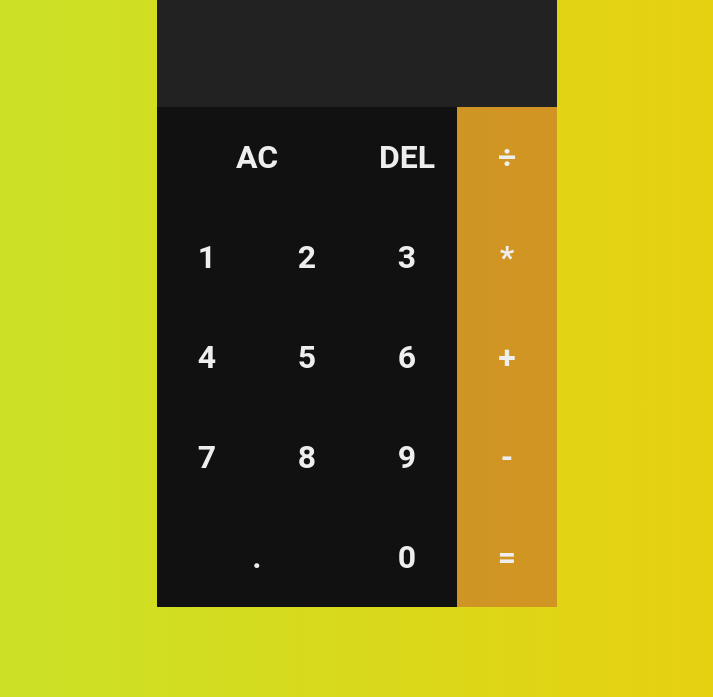
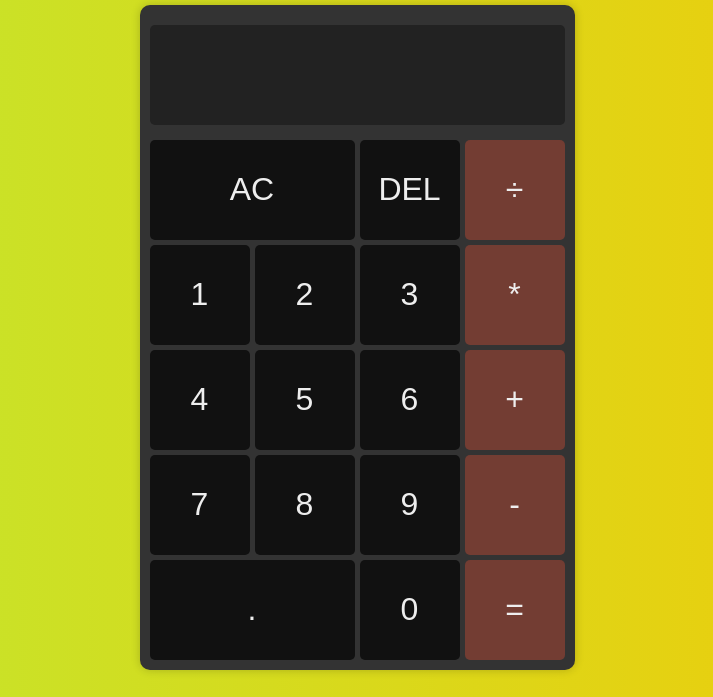
Before and after one commit to maiconserafim/ListaJS, a plain HTML site: page Projeto Calculadora/index.html in a window 1280 px wide. Shown: the part 103-800 px from the top of the page, without its empty margins (283-996 px from the left). Drawn offline with Linux system fonts and the light colour scheme.

Commit message:
Update index.html

```diff
--- a/Projeto Calculadora/index.html
+++ b/Projeto Calculadora/index.html
@@ -1,31 +1,38 @@
+<html>
+  <body>
+  <h1>Maiquin</h1>
 <!DOCTYPE html>
 <html lang="en">
 <head>
-    <meta charset="UTF-8" />
-    <meta http-equiv="X-UA-Compatible" content="IE=edge" />
-    <meta name="viewport" content="width=device-width, initial-scale=1.0" />
+    <meta charset="UTF-8">
+    <meta name="viewport" content="width=device-width, initial-scale=1.0">
     <title>Calculadora</title>
-    <style>* {
-        box-sizing: border-box;
+    <style>
+        /* Estilos para o corpo */
+body {
+    background: linear-gradient(to right, #c0e82f, #f1ca08);
+    display: flex;
+    justify-content: center;
+    align-items: center;
+    min-height: 100vh;
+    margin: 0;
     font-family: "Roboto", sans-serif;
-        font-weight: bold;
-        margin: 0;
-        padding: 0;
+    flex-direction: column;
 }
 
-      body {
-        background: linear-gradient(to right, #c0e82f, #f1ca08);
+/* Estilos para o contêiner da calculadora */
+.grid-container {
+    display: grid;
+    grid-template-columns: repeat(4, 100px);
+    grid-template-rows: minmax(120px, auto) repeat(5, 100px);
+    gap: 5px;
+    background: #333;
+    padding: 10px;
+    border-radius: 10px;
+    box-shadow: 0 0 10px rgba(0, 0, 0, 0.2);
 }
 
-      .grid-container {
-        display: grid;
-        justify-content: center;
-        align-content: center;
-        min-height: 100vh;
-        grid-template-columns: repeat(4, 100px);
-        grid-template-rows: minmax(120px, auto) repeat(5, 100px);
-      }
-
+/* Estilos para os botões da calculadora */
 .grid-container > button {
     cursor: pointer;
     font-size: 2rem;
@@ -33,6 +40,8 @@
     outline: none;
     background-color: #111;
     color: #eee;
+    border-radius: 5px;
+    transition: background-color 0.3s, color 0.3s;
 }
 
 .grid-container > button:hover {
@@ -40,14 +49,17 @@
     color: #111;
 }
 
+/* Estilos para os botões de operação */
 .grid-container > .operator {
     background: #bd483475;
 }
 
-      .span-two {
+/* Estilos para o botão "AC" */
+.grid-container > .span-two {
     grid-column: span 2;
 }
 
+/* Estilos para os elementos de saída (visor) */
 .grid-container > .output {
     grid-column: 1 / -1;
     background: #222;
@@ -58,6 +70,8 @@
     padding: 10px;
     word-wrap: break-word;
     word-break: break-all;
+    border-radius: 5px;
+    margin: 10px 0;
 }
 
 .grid-container > .output > .previous-operand {
@@ -68,7 +82,9 @@
 .grid-container > .output > .current-operand {
     color: white;
     font-size: 2.5rem;
-      }</style>
+}
+
+    </style>
 </head>
 <body>
     <div class="grid-container">
@@ -95,33 +111,30 @@
         <button data-number>0</button>
         <button data-equals class="operator">=</button>
     </div>
-    <script> const numberButtons = document.querySelectorAll("[data-number]");
+    <script>
+        // Seleciona os elementos HTML
+        const numberButtons = document.querySelectorAll("[data-number]");
         const operationButtons = document.querySelectorAll("[data-operator]");
         const equalsButton = document.querySelector("[data-equals]");
         const deleteButton = document.querySelector("[data-delete]");
         const allClearButton = document.querySelector("[data-all-clear]");
-      const previousOperandTextElement = document.querySelector(
-        "[data-previous-operand]"
-      );
-      const currentOperandTextElement = document.querySelector(
-        "[data-current-operand]"
-      );
-// definindo a classe da calculadora
+        const previousOperandTextElement = document.querySelector("[data-previous-operand]");
+        const currentOperandTextElement = document.querySelector("[data-current-operand]");
+
+        // Classe da Calculadora
         class Calculator {
             constructor(previousOperandTextElement, currentOperandTextElement) {
                 this.previousOperandTextElement = previousOperandTextElement;
                 this.currentOperandTextElement = currentOperandTextElement;
                 this.clear();
             }
-// funçao para formatar os numeros que vão ser exibidos
+
+            // Formata o número para exibição
             formatDisplayNumber(number) {
                 const stringNumber = number.toString();
-
                 const integerDigits = parseFloat(stringNumber.split(".")[0]);
                 const decimalDigits = stringNumber.split(".")[1];
-
                 let integerDisplay;
-
                 if (isNaN(integerDigits)) {
                     integerDisplay = "";
                 } else {
@@ -129,26 +142,24 @@
                         maximumFractionDigits: 0,
                     });
                 }
-
                 if (decimalDigits != null) {
                     return `${integerDisplay}.${decimalDigits}`;
                 } else {
                     return integerDisplay;
                 }
             }
-// função de excluir o ultimo numero da tela
+
+            // Remove o último dígito
             delete() {
                 this.currentOperand = this.currentOperand.toString().slice(0, -1);
             }
-// função para realizar calculos das operações
+
+            // Realiza o cálculo das operações
             calculate() {
                 let result;
-
                 const _previousOperand = parseFloat(this.previousOperand);
                 const _currentOperand = parseFloat(this.currentOperand);
-
                 if (isNaN(_previousOperand) || isNaN(_currentOperand)) return;
-
                 switch (this.operation) {
                     case "+":
                         result = _previousOperand + _currentOperand;
@@ -165,37 +176,36 @@
                     default:
                         return;
                 }
-
                 this.currentOperand = result;
                 this.operation = undefined;
                 this.previousOperand = "";
             }
-// aqui escolhe a operação a ser executada
+
+            // Define a operação a ser executada
             chooseOperation(operation) {
                 if (this.currentOperand === "") return;
-
                 if (this.previousOperand !== "") {
                     this.calculate();
                 }
-
                 this.operation = operation;
-
                 this.previousOperand = this.currentOperand;
                 this.currentOperand = "";
             }
-// adicionar numeros na tela
+
+            // Adiciona dígitos ao visor
             appendNumber(number) {
                 if (this.currentOperand.includes(".") && number === ".") return;
-
                 this.currentOperand = `${this.currentOperand}${number.toString()}`;
             }
-// limpa a tela
+
+            // Limpa a calculadora
             clear() {
                 this.currentOperand = "";
                 this.previousOperand = "";
                 this.operation = undefined;
             }
 
+            // Atualiza o visor
             updateDisplay() {
                 this.previousOperandTextElement.innerText = `${this.formatDisplayNumber(
                     this.previousOperand
@@ -206,11 +216,10 @@
             }
         }
 
-      const calculator = new Calculator(
-        previousOperandTextElement,
-        currentOperandTextElement
-      );
+        // Cria uma instância da Calculadora
+        const calculator = new Calculator(previousOperandTextElement, currentOperandTextElement);
 
+        // Adiciona eventos aos botões de número
         for (const numberButton of numberButtons) {
             numberButton.addEventListener("click", () => {
                 calculator.appendNumber(numberButton.innerText);
@@ -218,6 +227,7 @@
             });
         }
 
+        // Adiciona eventos aos botões de operação
         for (const operationButton of operationButtons) {
             operationButton.addEventListener("click", () => {
                 calculator.chooseOperation(operationButton.innerText);
@@ -225,19 +235,23 @@
             });
         }
 
+        // Evento para limpar a calculadora
         allClearButton.addEventListener("click", () => {
             calculator.clear();
             calculator.updateDisplay();
         });
 
+        // Evento para calcular o resultado
         equalsButton.addEventListener("click", () => {
             calculator.calculate();
             calculator.updateDisplay();
         });
 
+        // Evento para apagar o último dígito
         deleteButton.addEventListener("click", () => {
             calculator.delete();
             calculator.updateDisplay();
-      });</script>
+        });
+    </script>
 </body>
 </html>
```
Lines whose indentation alone changed are shown as unchanged.
